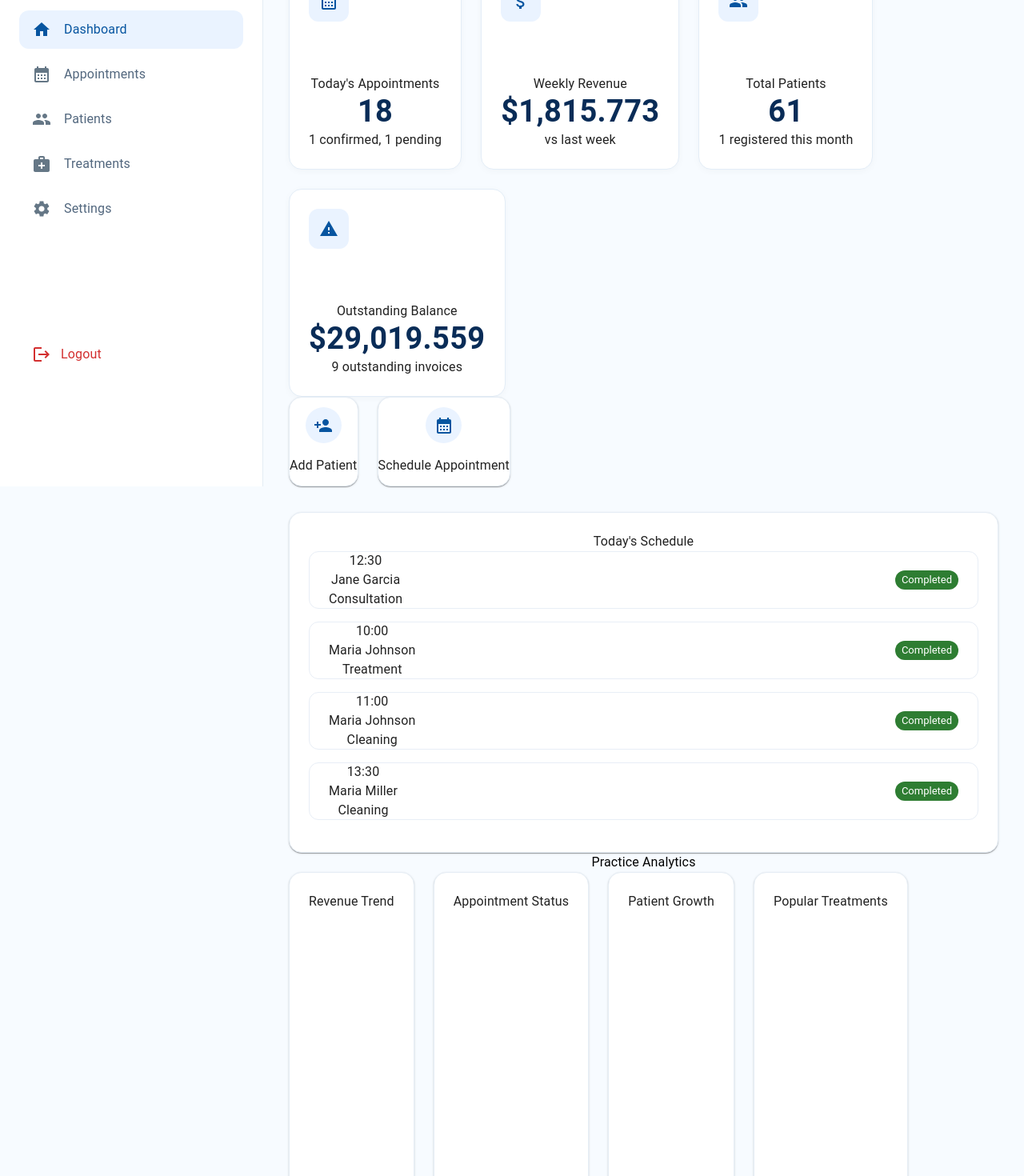
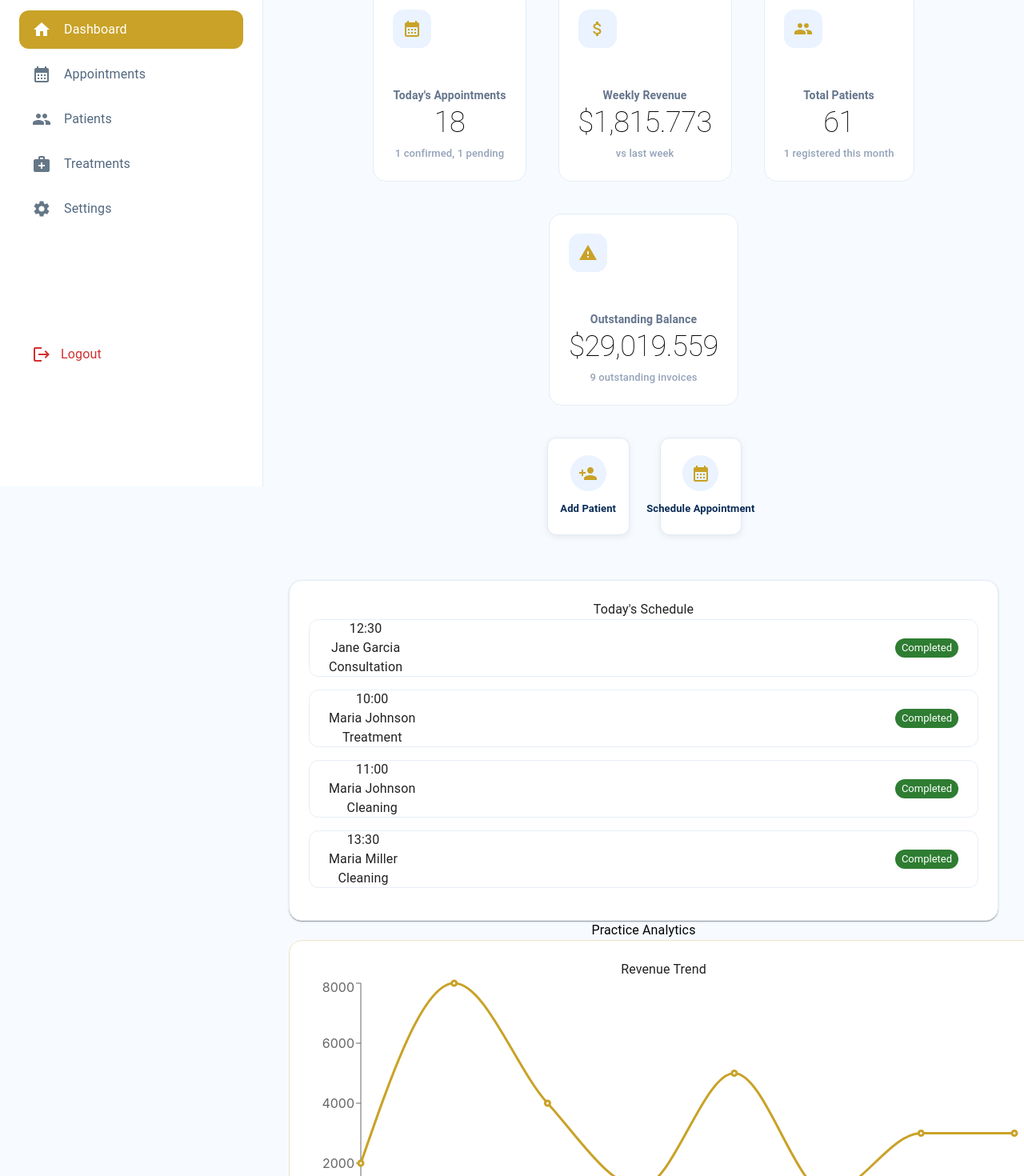
Before and after one commit to Hasan123-cs/Dentist-Project, a React (Create React App) app in the folder dentist-frontend/: page /dashboard in a window 1280 px wide. Shown: the part 240-1710 px from the top of the page at 80% size. Built offline with nearby package versions, Linux system fonts and the light colour scheme.

Commit message:
fix : edit all componenets related to dashboard v-4

```diff
--- a/dentist-frontend/src/App.js
+++ b/dentist-frontend/src/App.js
@@ -1,5 +1,6 @@
 import logo from "./logo.svg";
 import "./App.css";
+import { ThemeProvider, createTheme, CssBaseline } from "@mui/material";
 import { BrowserRouter, Routes, Route } from "react-router-dom";
 import Login from "./Components/Login";
 import DentistDashboard from "./Pages/DentistDashboard";
--- a/dentist-frontend/src/Components/Analytics.js
+++ b/dentist-frontend/src/Components/Analytics.js
@@ -26,58 +26,120 @@ const revenue = [
 ];
 
 const status = [
-  { name: "Completed", value: 35 },
-  { name: "Scheduled", value: 39 },
-  { name: "Confirmed", value: 23 },
-  { name: "Cancelled", value: 2 },
+  {
+    name: "Completed",
+    value: 35,
+  },
+  {
+    name: "Scheduled",
+    value: 39,
+  },
+  {
+    name: "Confirmed",
+    value: 23,
+  },
+  {
+    name: "Cancelled",
+    value: 2,
+  },
 ];
 
 const patients = [
-  { name: "Jan", value: 20 },
-  { name: "Feb", value: 15 },
-  { name: "Mar", value: 0 },
-  { name: "Apr", value: 20 },
-  { name: "May", value: 35 },
-  { name: "Jun", value: 25 },
+  {
+    name: "Jan",
+    value: 20,
+  },
+  {
+    name: "Feb",
+    value: 15,
+  },
+  {
+    name: "Mar",
+    value: 0,
+  },
+  {
+    name: "Apr",
+    value: 20,
+  },
+  {
+    name: "May",
+    value: 35,
+  },
+  {
+    name: "Jun",
+    value: 25,
+  },
 ];
 
 const treatments = [
-  { name: "Cleaning", value: 5 },
-  { name: "Crown", value: 4 },
-  { name: "Root Canal", value: 3 },
-  { name: "Filling", value: 2 },
+  {
+    name: "Cleaning",
+    value: 5,
+  },
+  {
+    name: "Crown",
+    value: 4,
+  },
+  {
+    name: "Root Canal",
+    value: 3,
+  },
+  {
+    name: "Filling",
+    value: 2,
+  },
 ];
 
-const colors = ["#1976d2", "#42a5f5", "#90caf9", "#1565c0"];
+const colors = ["#C9A227", "#D4AF37", "#E5C565", "#8B6B1F"];
 
 function ChartBox({ title, children }) {
   return (
     <Paper
+      elevation={0}
       sx={{
-        height: 380,
+        height: 420,
         p: 3,
+        width: "100%",
         borderRadius: 4,
-        border: "1px solid #e5edf5",
+        border: "1px solid #eee3c5",
+        background: "#fff",
       }}
     >
-      <Typography fontWeight={700} color="#092c57" mb={2}>
+      <Typography fontSize={18} fontWeight={700} color="#3d2f12" mb={2}>
         {title}
       </Typography>
 
-      <Box height="320px">{children}</Box>
+      <Box
+        sx={{
+          width: "100%",
+          height: 340,
+        }}
+      >
+        {children}
+      </Box>
     </Paper>
   );
 }
 
 export default function Analytics() {
   return (
-    <Box mt={5}>
-      <Typography fontSize={22} fontWeight={700} color="#092c57" mb={3}>
+    <Box mt={6}>
+      <Typography fontSize={24} fontWeight={800} color="#3d2f12" mb={3}>
         Practice Analytics
       </Typography>
 
-      <Grid container spacing={3}>
-        <Grid item xs={12} lg={6}>
+      <Grid
+        container
+        spacing={3}
+        sx={{
+          display: "flex",
+          justifyContent: "center",
+          flexDirection: "column",
+        }}
+      >
+        {/* Revenue */}
+
+        <Grid item xs={12} md={6}>
           <ChartBox title="Revenue Trend">
             <ResponsiveContainer width="100%" height="100%">
               <LineChart data={revenue}>
@@ -87,24 +149,32 @@ export default function Analytics() {
 
                 <Tooltip />
 
-                <Line dataKey="value" stroke="#1976d2" strokeWidth={3} />
+                <Line
+                  type="monotone"
+                  dataKey="value"
+                  stroke="#C9A227"
+                  strokeWidth={3}
+                />
               </LineChart>
             </ResponsiveContainer>
           </ChartBox>
         </Grid>
 
-        <Grid item xs={12} lg={6}>
+        {/* Appointment */}
+
+        <Grid item xs={12} md={6}>
           <ChartBox title="Appointment Status">
             <ResponsiveContainer width="100%" height="100%">
               <PieChart>
                 <Pie
                   data={status}
                   dataKey="value"
-                  innerRadius={70}
-                  outerRadius={110}
+                  innerRadius={75}
+                  outerRadius={120}
+                  paddingAngle={5}
                 >
-                  {status.map((x, i) => (
-                    <Cell key={i} fill={colors[i]} />
+                  {status.map((item, index) => (
+                    <Cell key={index} fill={colors[index]} />
                   ))}
                 </Pie>
 
@@ -114,7 +184,9 @@ export default function Analytics() {
           </ChartBox>
         </Grid>
 
-        <Grid item xs={12} lg={6}>
+        {/* Patient Growth */}
+
+        <Grid item xs={12} md={6}>
           <ChartBox title="Patient Growth">
             <ResponsiveContainer width="100%" height="100%">
               <BarChart data={patients}>
@@ -124,13 +196,15 @@ export default function Analytics() {
 
                 <Tooltip />
 
-                <Bar dataKey="value" fill="#1976d2" />
+                <Bar dataKey="value" fill="#C9A227" radius={[8, 8, 0, 0]} />
               </BarChart>
             </ResponsiveContainer>
           </ChartBox>
         </Grid>
 
-        <Grid item xs={12} lg={6}>
+        {/* Popular Treatments */}
+
+        <Grid item xs={12} md={6}>
           <ChartBox title="Popular Treatments">
             <ResponsiveContainer width="100%" height="100%">
               <BarChart data={treatments} layout="vertical">
@@ -140,7 +214,7 @@ export default function Analytics() {
 
                 <Tooltip />
 
-                <Bar dataKey="value" fill="#1565c0" />
+                <Bar dataKey="value" fill="#8B6B1F" radius={[0, 8, 8, 0]} />
               </BarChart>
             </ResponsiveContainer>
           </ChartBox>
--- a/dentist-frontend/src/Components/FloatingChat.js
+++ b/dentist-frontend/src/Components/FloatingChat.js
@@ -9,10 +9,10 @@ export default function FloatingChat() {
         position: "fixed",
         right: 30,
         bottom: 30,
-        background: "#0755a0",
+        background: "#C9A227",
         color: "white",
         "&:hover": {
-          background: "#063d78",
+          background: "#8B6B1F",
         },
       }}
     >
--- a/dentist-frontend/src/Components/Header.js
+++ b/dentist-frontend/src/Components/Header.js
@@ -12,7 +12,7 @@ export default function Header() {
           sx={{
             fontSize: 42,
             fontWeight: 700,
-            color: "#092c57",
+            color: "black",
           }}
         >
           Good afternoon, dev
@@ -31,8 +31,10 @@ export default function Header() {
           borderRadius: 3,
           px: 4,
           py: 1.5,
+          backgroundColor: "#C9A227",
           fontWeight: 700,
         }}
+        style={{ marginTop: "15px" }}
       >
         + QUICK ADD
       </Button>
--- a/dentist-frontend/src/Components/QuickActions.js
+++ b/dentist-frontend/src/Components/QuickActions.js
@@ -1,58 +1,73 @@
 import { Grid, Paper, Typography, Box } from "@mui/material";
 
-import {
-  PersonAdd,
-  CalendarMonth,
-} from "@mui/icons-material";
-
+import { PersonAdd, CalendarMonth } from "@mui/icons-material";
 
 const actions = [
   ["Add Patient", PersonAdd],
   ["Schedule Appointment", CalendarMonth],
 ];
 
-
 export default function QuickActions() {
   return (
-    <Grid container spacing={3} mt={3}>
+    <Grid
+      container
+      spacing={5}
+      mt={5}
+      sx={{
+        p: 3,
+        display: "flex",
+        justifyContent: "center",
+      }}
+    >
       {actions.map(([name, Icon]) => (
-        <Grid item xs={12} sm={6} lg={3} key={name}>
+        <Grid sx={{ width: "12%" }} item xs={12} sm={6} md={4} key={name}>
           <Paper
             sx={{
-              height: 110,
-              borderRadius: 4,
+              height: 120,
+              width: "100%",
+              borderRadius: 3,
               display: "flex",
+              flexDirection: "column",
               alignItems: "center",
+              mt: 2,
               justifyContent: "center",
-              gap: 2,
-              flexDirection: "column",
-              border: "1px solid #e5edf5",
+              gap: 1.5,
+              border: "1px solid #e2eaf3",
+              boxShadow: "0 2px 8px rgba(0,0,0,0.08)",
               cursor: "pointer",
-
               "&:hover": {
-                background: "#f5faff",
+                background: "#f8fbff",
+                borderColor: "#1976d2",
               },
             }}
           >
             <Box
               sx={{
-                background: "#eaf3ff",
-                color: "#0755a0",
                 width: 45,
                 height: 45,
                 borderRadius: "50%",
+                background: "#eaf3ff",
                 display: "flex",
                 alignItems: "center",
                 justifyContent: "center",
+                color: "#0755a0",
               }}
             >
-              <Icon />
+              <Icon sx={{ color: "#C9A227" }} />
             </Box>
 
             <Typography
-              fontWeight={700}
-              fontSize={14}
-              color="#092c57"
+              sx={{
+                fontSize: 13,
+
+                fontWeight: 600,
+
+                color: "#092c57",
+
+                textAlign: "center",
+
+                whiteSpace: "nowrap",
+              }}
             >
               {name}
             </Typography>
--- a/dentist-frontend/src/Components/Sidebar.js
+++ b/dentist-frontend/src/Components/Sidebar.js
@@ -17,7 +17,6 @@ import {
   Settings,
   Logout,
 } from "@mui/icons-material";
-
 
 const menu = [
   {
@@ -42,7 +41,6 @@ const menu = [
   },
 ];
 
-
 export default function Sidebar() {
   return (
     <Box
@@ -58,7 +56,6 @@ export default function Sidebar() {
         flexDirection: "column",
       }}
     >
-
       {/* Logo */}
 
       <Box display="flex" alignItems="center" gap={2} mb={4}>
@@ -77,25 +74,16 @@ export default function Sidebar() {
           🦷
         </Box>
 
-
         <Box>
-          <Typography
-            fontSize={22}
-            fontWeight={800}
-            color="#092c57"
-          >
+          <Typography fontSize={22} fontWeight={800} color="#C9A227">
             DentalCare
           </Typography>
 
-          <Typography
-            fontSize={12}
-            color="text.secondary"
-          >
+          <Typography fontSize={12} color="text.secondary">
             Clinic Management
           </Typography>
         </Box>
       </Box>
-
 
       {/* Doctor Profile */}
 
@@ -110,7 +98,6 @@ export default function Sidebar() {
           alignItems: "center",
         }}
       >
-
         <Avatar
           src="https://randomuser.me/api/portraits/men/32.jpg"
           sx={{
@@ -119,28 +106,18 @@ export default function Sidebar() {
           }}
         />
 
-
         <Box>
-          <Typography
-            fontWeight={700}
-            color="#092c57"
-          >
+          <Typography fontWeight={700} color="#092c57">
             Dr. David
           </Typography>
 
-          <Typography
-            fontSize={13}
-            color="text.secondary"
-          >
+          <Typography fontSize={13} color="text.secondary">
             Dentist
           </Typography>
         </Box>
-
       </Box>
 
-
       <Divider />
-
 
       {/* Menu */}
 
@@ -150,63 +127,40 @@ export default function Sidebar() {
           flex: 1,
         }}
       >
-
         {menu.map((item, index) => (
-
           <ListItemButton
             key={item.name}
             sx={{
               borderRadius: 3,
               mb: 1,
               height: 48,
+              background: index === 0 ? "#C9A227" : "transparent",
 
-              background:
-                index === 0
-                  ? "#eaf3ff"
-                  : "transparent",
-
-              color:
-                index === 0
-                  ? "#0755a0"
-                  : "#52677e",
-
+              color: index === 0 ? "white" : "#52677e",
 
               "&:hover": {
                 background: "#f5f9ff",
               },
             }}
           >
-
             <ListItemIcon
               sx={{
                 minWidth: 40,
-                color:
-                  index === 0
-                    ? "#0755a0"
-                    : "#657786",
+                color: index === 0 ? "white" : "#657786",
               }}
             >
               {item.icon}
             </ListItemIcon>
 
-
             <ListItemText
               primary={item.name}
               primaryTypographyProps={{
-                fontWeight:
-                  index === 0
-                    ? 700
-                    : 500,
+                fontWeight: index === 0 ? 700 : 500,
               }}
             />
-
           </ListItemButton>
-
         ))}
-
       </List>
-
-
 
       {/* Logout */}
 
@@ -216,7 +170,6 @@ export default function Sidebar() {
           color: "#d32f2f",
         }}
       >
-
         <ListItemIcon
           sx={{
             color: "#d32f2f",
@@ -225,14 +178,8 @@ export default function Sidebar() {
           <Logout />
         </ListItemIcon>
 
-
-        <ListItemText
-          primary="Logout"
-        />
-
+        <ListItemText primary="Logout" />
       </ListItemButton>
-
-
     </Box>
   );
 }
--- a/dentist-frontend/src/Components/StatsCard.js
+++ b/dentist-frontend/src/Components/StatsCard.js
@@ -1,52 +1,82 @@
 import { Grid, Paper, Box, Typography } from "@mui/material";
 
-export default function StatCard({ icon, title, value, description }) {
+export default function StatCard({
+  icon,
+  title,
+  value,
+  description,
+  color = "#C9A227",
+}) {
   return (
     <Grid item xs={12} sm={6} xl={3}>
       <Paper
+        elevation={0}
         sx={{
-          height: 210,
+          height: 190,
           p: 3,
           borderRadius: 4,
           border: "1px solid #e3edf7",
           display: "flex",
           flexDirection: "column",
           justifyContent: "space-between",
-          boxShadow: "0 2px 10px rgba(0,0,0,.03)",
+          background: "#ffffff",
+          transition: "0.3s",
+
+          "&:hover": {
+            boxShadow: "0 8px 25px rgba(0,0,0,0.08)",
+            transform: "translateY(-3px)",
+          },
         }}
       >
+        {/* Icon */}
         <Box
           sx={{
-            width: 50,
-            height: 50,
-            borderRadius: 3,
+            width: 48,
+            height: 48,
+            borderRadius: "14px",
             background: "#eaf3ff",
             display: "flex",
             alignItems: "center",
             justifyContent: "center",
-            color: "#0755a0",
+            color: color,
           }}
         >
           {icon}
         </Box>
 
-        <Box>
-          <Typography color="#58708b" fontWeight={600} fontSize={15}>
+        {/* Text */}
+        <Box mt={2}>
+          <Typography
+            sx={{
+              fontSize: 14,
+              fontWeight: 600,
+              color: "#64748b",
+              mb: 0.5,
+            }}
+          >
             {title}
           </Typography>
 
           <Typography
             sx={{
-              fontSize: 38,
-              fontWeight: 700,
-              color: "#092c57",
-              lineHeight: 1.2,
+              fontSize: 36,
+              fontWeight: 200,
+              letterSpacing: "-0.5px",
+              color: "black",
+              lineHeight: 1.1,
             }}
           >
             {value}
           </Typography>
 
-          <Typography fontSize={14} color="text.secondary">
+          <Typography
+            sx={{
+              fontSize: 13,
+              fontWeight: 500,
+              color: "#94a3b8",
+              mt: 1,
+            }}
+          >
             {description}
           </Typography>
         </Box>
--- a/dentist-frontend/src/Pages/DentistDashboard.js
+++ b/dentist-frontend/src/Pages/DentistDashboard.js
@@ -34,9 +34,14 @@ export default function Dashboard() {
         }}
       >
         <Header />
-
+        <br></br>
         {/* Stats Cards */}
-        <Grid container spacing={3} mt={2}>
+        <Grid
+          container
+          spacing={5}
+          mt={2}
+          sx={{ display: "flex", justifyContent: "center" }}
+        >
           <StatCard
             icon={<CalendarMonth />}
             title="Today's Appointments"
@@ -65,19 +70,12 @@ export default function Dashboard() {
             description="9 outstanding invoices"
           />
         </Grid>
-
-
         {/* Quick Actions */}
         <QuickActions />
-
-
         {/* Today's Schedule */}
         <Schedule />
-
-
         {/* Charts */}
         <Analytics />
-
       </Box>
     </Box>
   );
```
